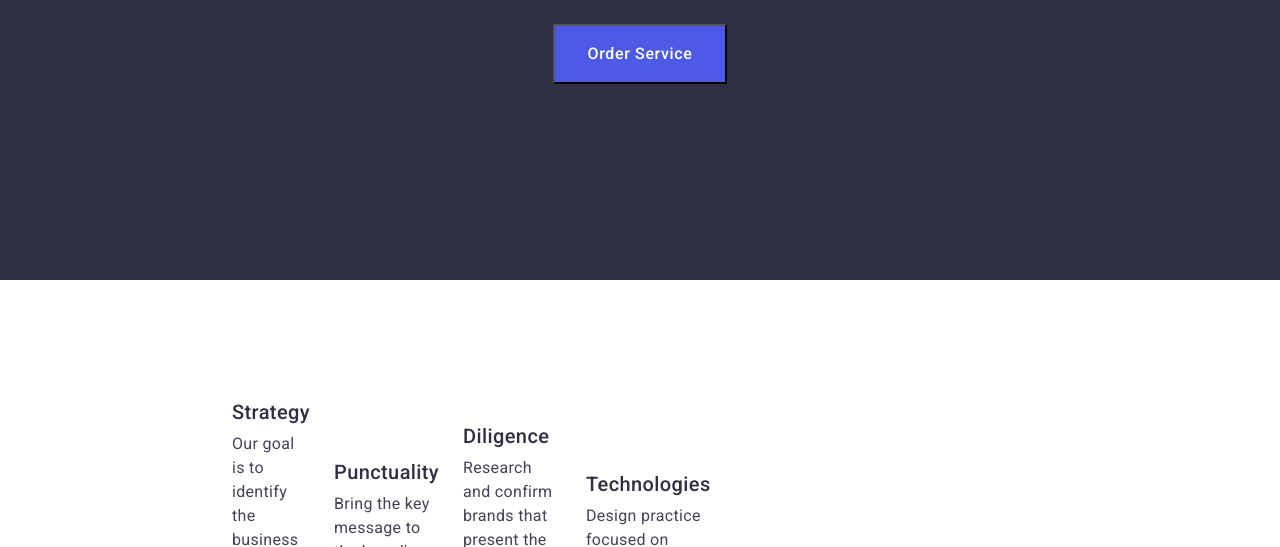
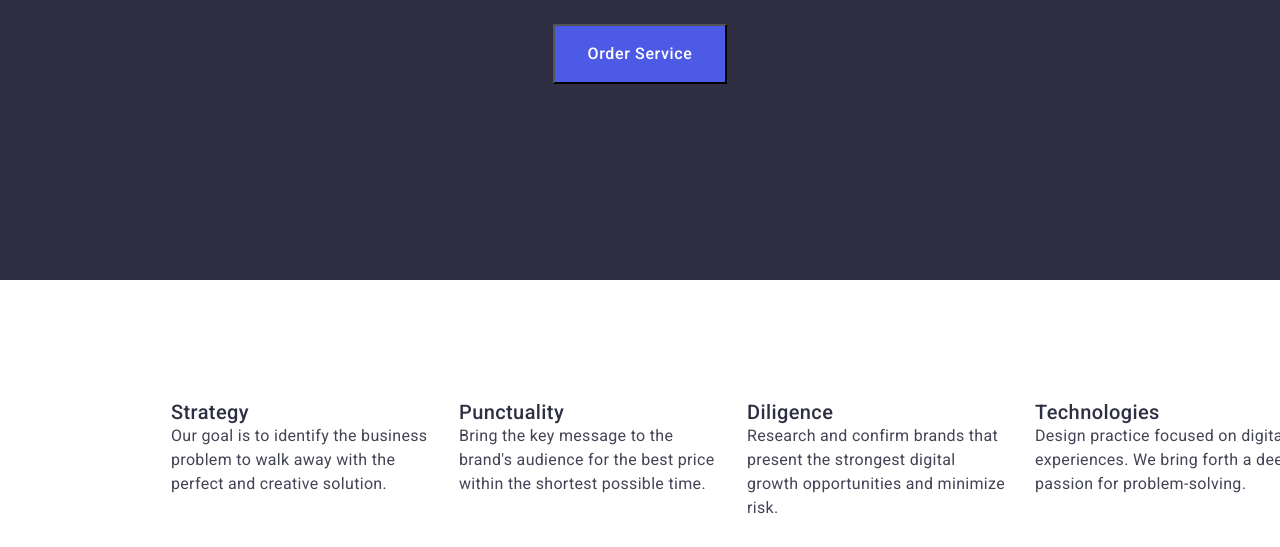
Before and after one commit to tanya-yanko/goit-markup-hw-03, a plain HTML site: page index.html in a window 1280 px wide. Shown: the part 405-952 px from the top of the page. Drawn offline with nearby package versions, Linux system fonts and the light colour scheme.

Commit message:
finished

```diff
--- a/css/style.css
+++ b/css/style.css
@@ -18,6 +18,7 @@ a {
 h1, h2, h3, h4, h5, h6, p {
     margin: 0;
 }
+
 .container {
     max-width: 1158px;
     padding: 0 15px;
@@ -158,25 +159,19 @@ background-color: #4d5ae5;;
 
 /* second section */
 
+.descr-container {
+    margin: 120px 156px;
+    width: calc((100% - 72px) / 4);
+}
+
 .descr-item {
     display: flex;
-    align-items: center;
-    flex-direction: row;
-   gap: 24px;
-    max-width: calc((100% - 72px) / 4);
-    padding: 120px 156px;
-
+    justify-content: space-between;
+    gap: 24px;
+    margin: 120px 0;
+    width: calc((100% - 72px) / 4);
 }
 
-.descr-list {
-
-}
-
-.description-title {
-display: flex;
-align-items: center;
-padding-bottom: 8px;
-}
 
 .description-title {
     font-weight: 500;
@@ -192,6 +187,7 @@ font-size: 16px;
 line-height: 1.5;
 letter-spacing: 0.02em;
 color: #434455;
+width: 264px;
 }
 
 /* third section */
@@ -231,6 +227,7 @@ padding: 32px 16px;
 }
 
 .team-list .title {
+    padding-bottom: 8px;
     font-weight: 500;
 font-size: 20px;
 line-height: 1.2;
@@ -267,14 +264,19 @@ color: #434455;
     justify-content: center;
     gap: 8px;
 width: calc((100% - 48px) / 3);
-
+border-bottom: 1px solid #e7e9fc;
+border-left: 1px solid #e7e9fc;
+border-right: 1px solid #e7e9fc;
+margin-bottom: 120px;
 }
 
 
 .portfolio-names {
+    display: flex;
+    flex-direction: column;
+    align-items: flex-start;
     padding-top: 32px;
     padding-bottom: 64px;
-    padding-left: 16px;
 }
 
 .portfolio-title {
@@ -295,6 +297,8 @@ width: calc((100% - 48px) / 3);
     line-height: 1.2;
     letter-spacing: 0.02em;
     color: #2e2f42;
+
+
 }
 
 .portfolio-text {
--- a/index.html
+++ b/index.html
@@ -59,7 +59,7 @@
 
 <section class="description">
     <h2 class="hidden" hidden>hidden content</h2>
-<div class="container">
+<div class="container descr-container">
     <ul class="descr-item">
     <li class="descr-list">
         <h3 class="description-title">Strategy</h3>
```
